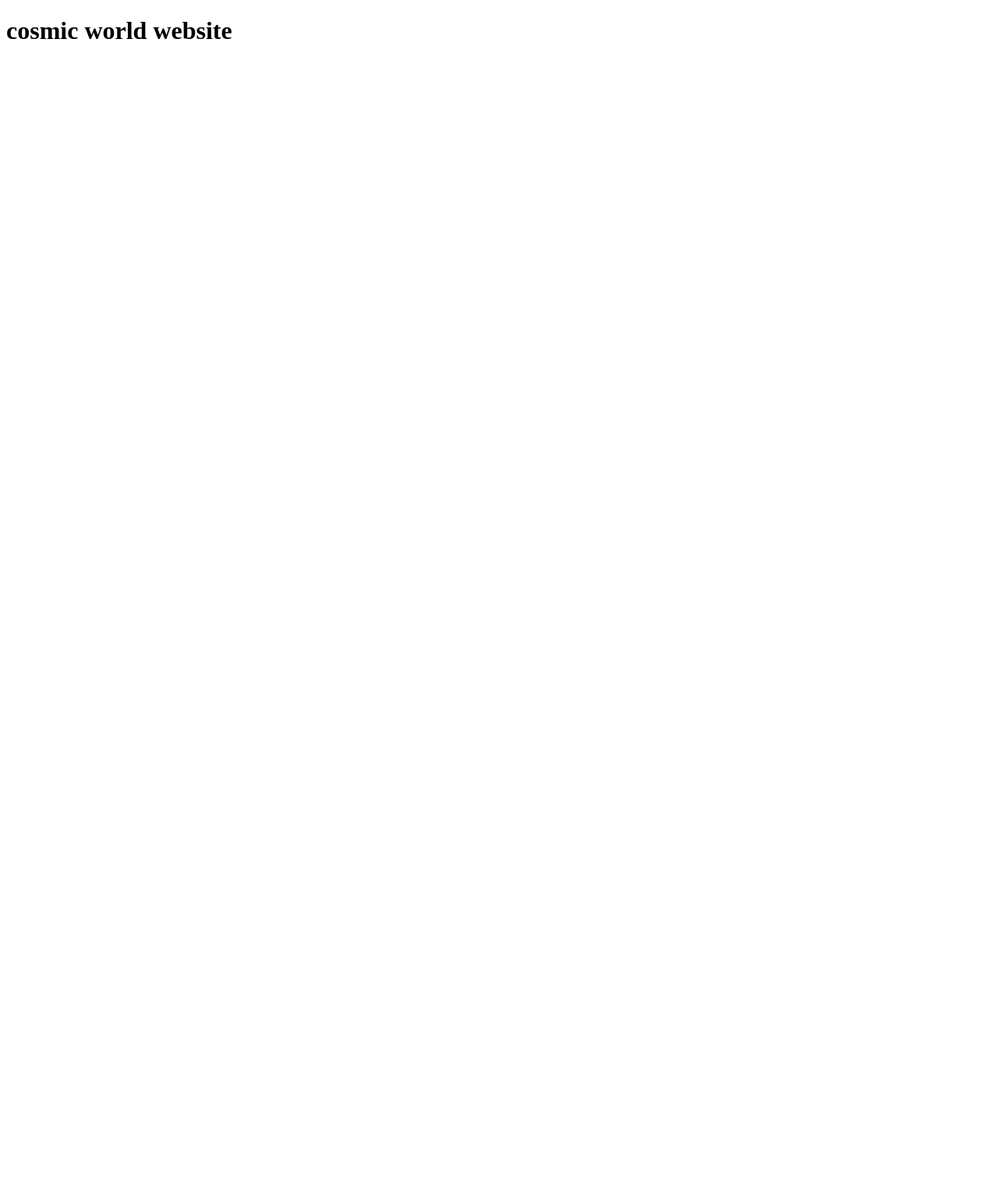
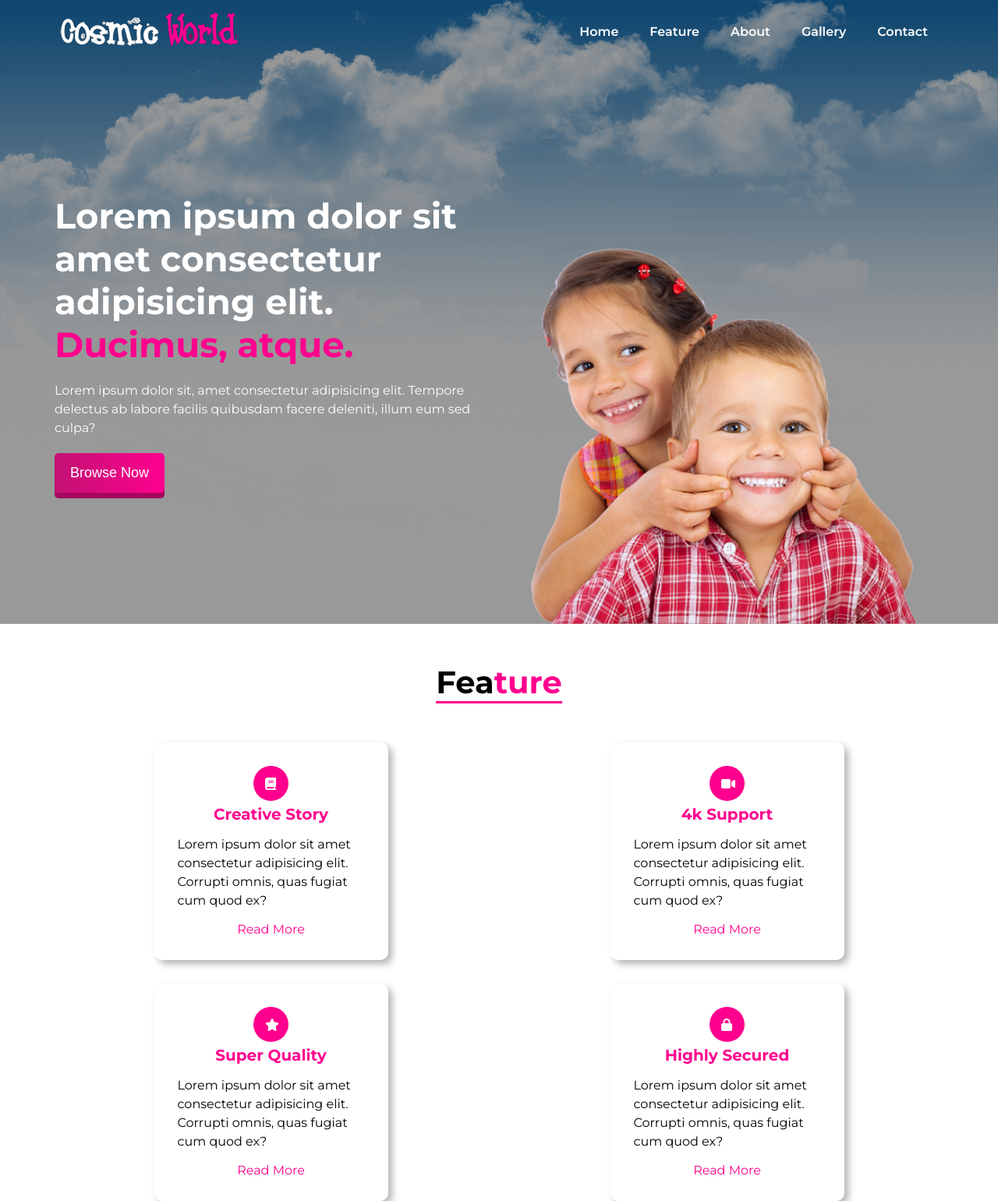
Before and after one commit to riju4350/cosmic_world, a plain HTML site: page index.html in a window 1280 px wide. Shown: the whole page at 78% size. Before the commit the page ends 800 px from the top, so only its background shows below. Drawn offline with Linux system fonts and the light colour scheme.

Commit message:
add feature section

```diff
--- a/index.html
+++ b/index.html
@@ -7,19 +7,87 @@
     <meta name="viewport" content="width=device-width, initial-scale=1.0">
     <title>Document</title>
     <link rel="stylesheet" href="style.css">
+    <!-- font awesome -->
+    <script src="https://kit.fontawesome.com/4835141a1f.js" crossorigin="anonymous"></script>
 </head>
 
 <body>
-    <h1>cosmic world website</h1>
+    <header>
+        <nav class="container">
+            <div class="logo">
+                <img src="./images/logo.png" alt="">
+            </div>
+            <ul class="navigation">
+                <li><a href="#">Home</a></li>
+                <li><a href="#">Feature</a></li>
+                <li><a href="#">About</a></li>
+                <li><a href="#">Gallery</a></li>
+                <li><a href="#">Contact</a></li>
+            </ul>
+        </nav>
+        <section class="container">
+            <div class="banner">
+                <div class="banner-left">
+                    <h1>
+                        Lorem ipsum dolor sit amet consectetur adipisicing elit. <span class="highlight">Ducimus,
+                            atque.</span></h1>
+                    <p>Lorem ipsum dolor sit, amet consectetur adipisicing elit. Tempore delectus ab labore facilis
+                        quibusdam facere deleniti, illum eum sed culpa?</p>
+                    <button class="primary-button">Browse Now</button>
+
+                </div>
+                <div class="banner-right">
+                    <img src="./images/about.png" alt="">
+                </div>
+            </div>
+        </section>
+    </header>
+    <main class="container">
+        <section id="feature">
+            <div class="section-title">
+                <h2>Fea<span class="highlight">ture</span></h2>
+            </div>
+            <div class="feature">
+                <div class="card">
+                    <i class="card-icon fas fa-book"></i>
+                    <h3>Creative Story</h3>
+                    <p>Lorem ipsum dolor sit amet consectetur adipisicing elit. Corrupti omnis, quas
+                        fugiat cum quod ex?
+                    </p>
+                    <a href="#">Read More</a>
+                </div>
+                <div class="card">
+                    <i class="card-icon fas fa-video"></i>
+                    <h3>4k Support</h3>
+                    <p>Lorem ipsum dolor sit amet consectetur adipisicing elit. Corrupti omnis, quas fugiat cum quod ex?
+                    </p>
+                    <a href="#">Read More</a>
+                </div>
+                <div class="card">
+                    <i class="card-icon fas fa-star"></i>
+                    <h3>Super Quality</h3>
+                    <p>Lorem ipsum dolor sit amet consectetur adipisicing elit. Corrupti omnis, quas fugiat cum quod ex?
+                    </p>
+                    <a href="#">Read More</a>
+                </div>
+                <div class="card">
+                    <i class="card-icon fas fa-lock"></i>
+                    <h3>Highly Secured</h3>
+                    <p>Lorem ipsum dolor sit amet consectetur adipisicing elit. Corrupti omnis, quas fugiat cum quod ex?
+                    </p>
+                    <a href="#">Read More</a>
+                </div>
+            </div>
+        </section>
+    </main>
 </body>
 
 </html>
 
 
 
-<!-- git init
+<!--
 git add .
-git commit -m "first commit"
-git branch -M main
-git remote add origin https://github.com/riju4350/cosmic_world.git
-git push -u origin main -->
+git commit -m "add feature section"
+git push
+ -->
--- a/style.css
+++ b/style.css
@@ -0,0 +1,140 @@
+@import url('https://fonts.googleapis.com/css2?family=Montserrat:wght@400;600;700&display=swap');
+*{
+    margin: 0;
+    padding: 0;
+    box-sizing: border-box;
+}
+body{
+    font-family: 'Montserrat', sans-serif;
+}
+/* commons classes */
+.container{
+    max-width: 1200px;
+    margin: 0 auto;
+    padding:0 30px;
+}
+.highlight{
+    color:#FF008E;
+}
+.primary-button{
+    outline:0;
+    border:0;
+    padding:15px 20px;
+    background-image: linear-gradient(90deg, #c21273,#FF008E);
+    color:white;
+    font-size: 18px;
+    border-radius:5px;
+    cursor: pointer;
+    box-shadow: 0 7px 0 #a5075e;
+    position: relative;
+    top:0px;
+}
+.primary-button:active{
+    top:5px;
+    box-shadow: 0 2px 0 #a5075e ;
+}
+.section-title{
+    text-align: center;
+}
+.section-title h2{
+    font-size: 40px;
+    border-bottom: 3px solid #FF008E;
+    display: inline-block;
+    margin:50px 0;
+}
+header{
+    height: 100vh;
+    background-image:url(./images/cloud.png);
+    background-repeat: no-repeat;
+    background-size: cover;
+    background-color: rgba(0,0,0,0.4);
+    background-blend-mode: overlay;
+}
+nav{
+    display: flex;
+    justify-content: space-between;
+    align-items: center;
+    height: 80px;
+}
+.navigation{
+    display: flex;
+}
+.navigation > li{
+    list-style: none;
+    margin: 10px;
+}
+.navigation > li > a{
+    text-decoration: none;
+    color:white;
+    font-weight: 600;
+    padding: 15px 10px;
+}
+.banner{
+    height: calc(100vh - 80px);
+    display: grid;
+    grid-template-columns: repeat(2, 1fr);
+}
+.banner-left{
+    display: flex;
+    flex-direction: column;
+    justify-content: center;
+    align-items: flex-start;
+}
+.banner-left h1{
+    font-size: 45px;
+    color: white;
+}
+.banner-left p{
+    color:white;
+    line-height: 1.5;
+    margin: 20px 0;
+
+}
+.banner-right{
+    display: flex;
+    justify-content: center;
+    align-items: flex-end;
+}
+.banner-right img{
+    width: 100%;
+}
+/* feature section css */
+.feature{
+    display: grid;
+    grid-template-columns: repeat(2, 1fr);
+    gap:30px;
+    justify-content: center;
+}
+.card{
+    width: 300px;
+    margin:0 auto;
+    padding:30px;
+    box-shadow: 5px 5px 10px rgba(0,0,0,0.3);
+    border-radius: 10px;
+     /* eta amar add kora  */
+    display: flex;
+    flex-direction: column;
+    align-items: center;
+    /* eta amar add kora  */
+}
+.card .card-icon{
+    width: 45px;
+    height: 45px;
+    background-color: #FF008E;
+    border-radius: 50%;
+    padding:15px;
+    color:white;
+}
+.card h3{
+    color:#FF008E;
+    font-size: 20px;
+    margin-top: 5px;
+}
+.card p{
+    margin: 15px 0;
+    line-height:1.5;
+}
+.card a{
+    text-decoration: none;
+    color: #FF008E;
+}
```
